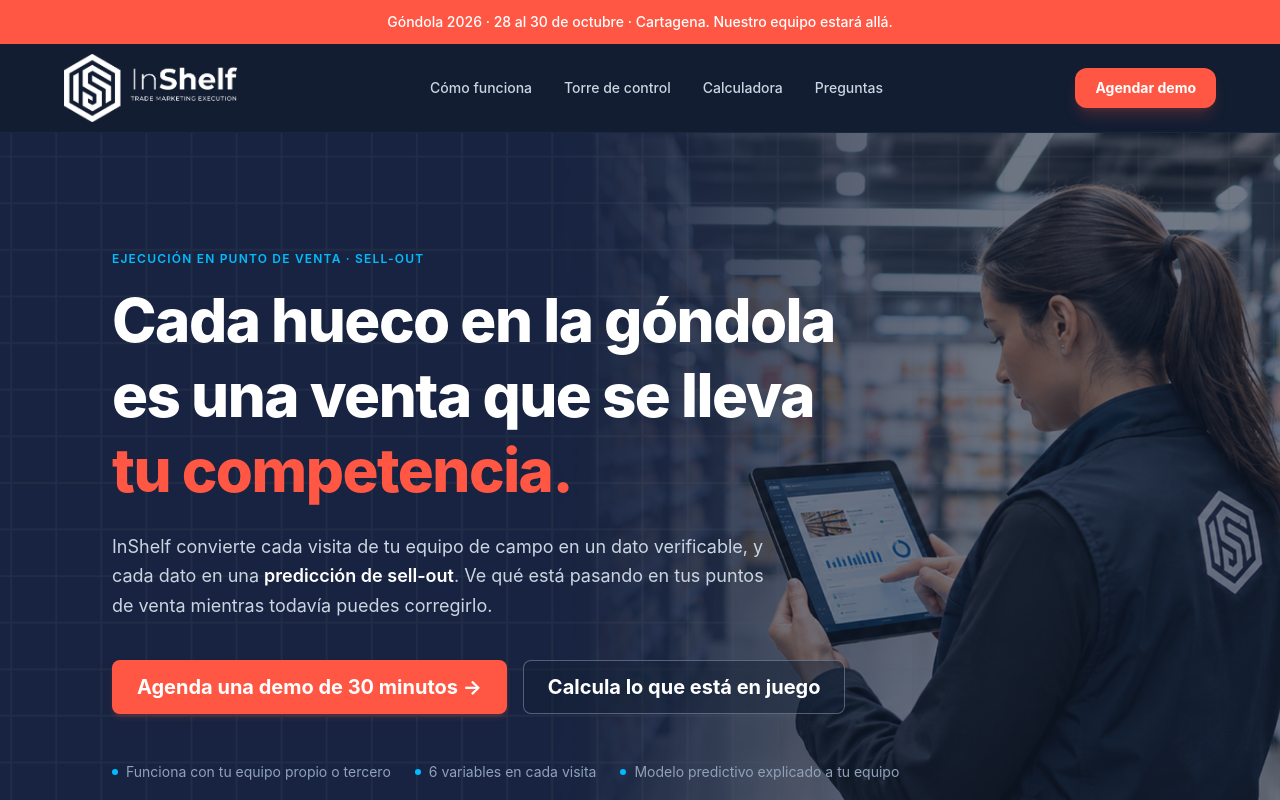
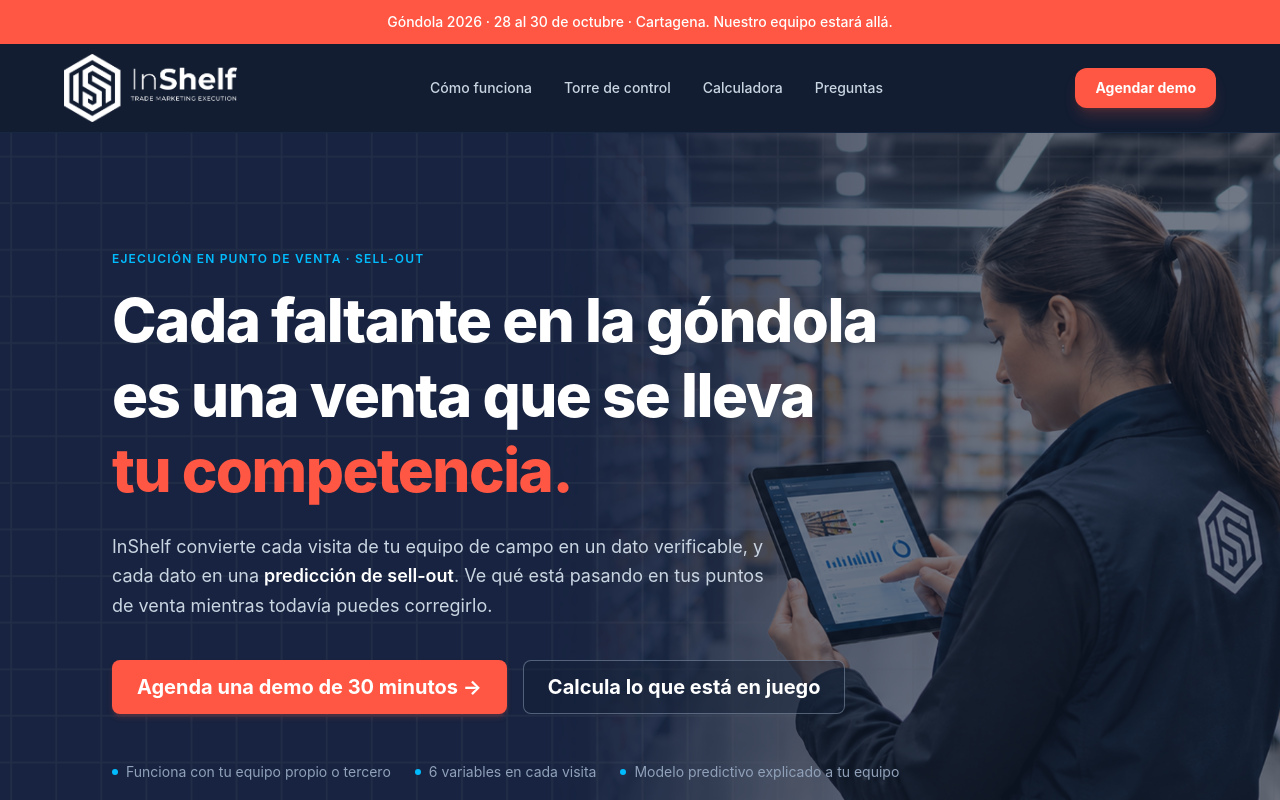
Before and after one commit to Johanna-of/inshelf-landing, a React (Vite) app: page / in a window 1280 px wide. Shown: the top 800 px of the page. Built offline with nearby package versions, Linux system fonts and the light colour scheme.

Commit message:
fix:Ajustes varios

```diff
--- a/src/components/sections/Banner.tsx
+++ b/src/components/sections/Banner.tsx
@@ -35,7 +35,7 @@ export const Banner: React.FC = () => {
 
         {/* Titular Principal Impactante */}
         <h1 className="mb-6 text-4xl leading-tight font-extrabold tracking-tight sm:text-5xl lg:text-6xl">
-          Cada hueco en la góndola
+          Cada faltante en la góndola
           <br />
           es una venta que se lleva{' '}
           <span className="block text-[#ff5743]">tu competencia.</span>
--- a/src/components/sections/ContactForm.tsx
+++ b/src/components/sections/ContactForm.tsx
@@ -201,8 +201,8 @@ export const ContactSection: React.FC = () => {
                     <span className="font-bold text-[#152136]">
                       {formData.name}
                     </span>
-                    . Te hemos enviado un correo de confirmación y te
-                    escribiremos a la brevedad para coordinar la sesión.
+                    . En breve nos comunicaremos contigo para coordinar los
+                    detalles de la reunión y revisar tu operación.
                   </p>
                 </div>
               ) : (
```
